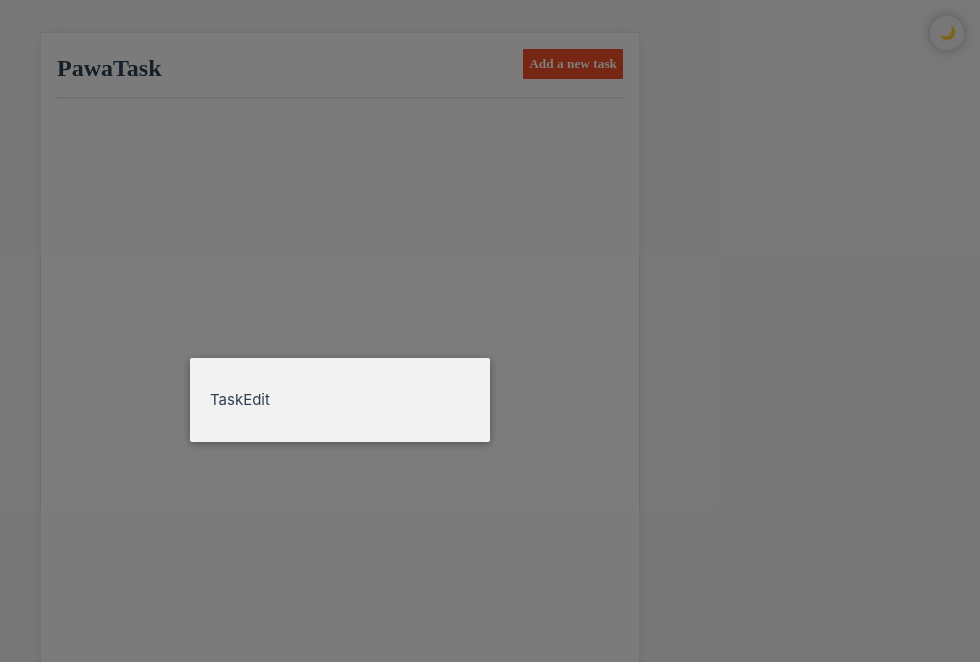
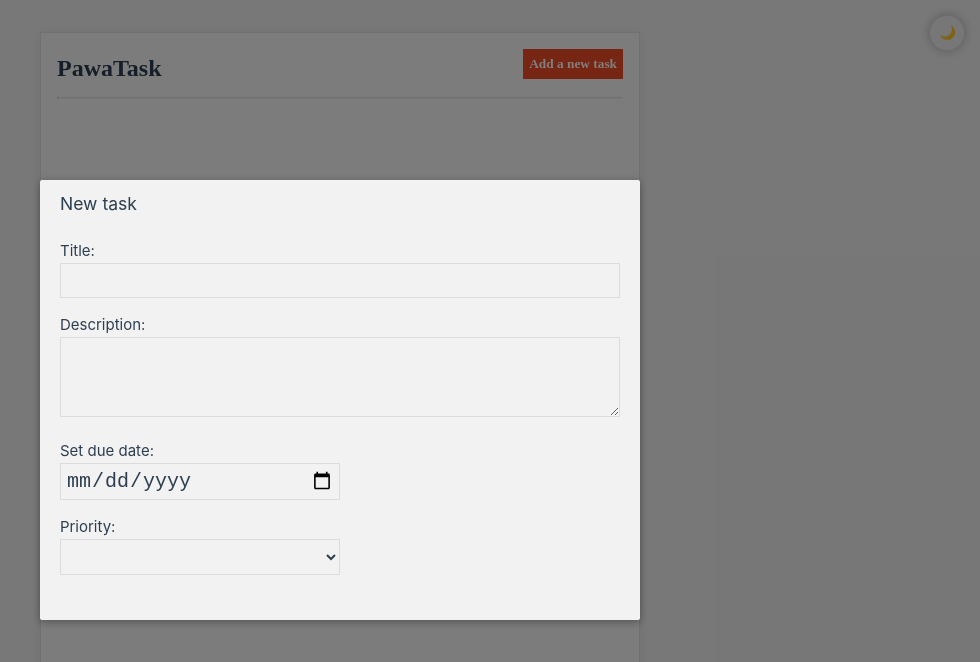
Before and after one commit to umbrellait-Andrey-Zolotarev/pawa-task, a Vue app: page / in a window 1280 px wide. Both pictures are taken after a click on the button "Add a new task". Shown: the top 662 px of the page, without its empty margins (300-1280 px from the left). Built offline with nearby package versions, Linux system fonts and the light colour scheme.

Commit message:
Add create NewTask feature

```diff
--- a/src/assets/base.css
+++ b/src/assets/base.css
@@ -92,6 +92,19 @@ hr {
 }
 
 input[type='checkbox'] {
-    width:30px;
-    height:30px;
+    width: 30px;
+    height: 30px;
 }
+
+textarea, input[type='text'], input[type='date'], select {
+    color: var(--color-text);
+    background-color: var(--color-background-mute);
+    border: 1px solid var(--color-border);
+    padding: 5px;
+    font-size: 15pt;
+}
+
+textarea:focus, input[type='text']:focus, input[type='date']:focus {
+    outline: none;
+    border: 1px solid var(--color-border-hover);
+}
--- a/src/components/ModalDialog.vue
+++ b/src/components/ModalDialog.vue
@@ -1,8 +1,8 @@
 <template>
   <Transition name="modal">
-    <div v-if="show" class="modal-mask" @click="$emit('close')">
+    <div v-if="show" class="modal-mask" @mousedown="$emit('close')">
       <div class="modal-wrapper">
-        <div class="modal-container" @click.stop="">
+        <div class="modal-container" @mousedown.stop="">
           <div v-if="$slots.header" class="modal-header">
             <slot name="header">default header</slot>
           </div>
@@ -53,7 +53,7 @@ defineProps({
 }
 
 .modal-container {
-  width: 300px;
+  max-width: 600px;
   margin: 0 auto;
   padding: 10px 20px;
   background-color: var(--color-background-mute);
--- a/src/store.ts
+++ b/src/store.ts
@@ -30,6 +30,7 @@ export interface Task {
 
 export interface State {
   tasks: Task[]
+  taskEdit?: Task[]
   darkMode: boolean
 }
 
@@ -38,6 +39,7 @@ export const key: InjectionKey<Store<State>> = Symbol()
 export const store = createStore<State>({
   state: {
     tasks: [],
+    taskEdit: undefined,
     darkMode: false,
   },
   actions: {
--- a/src/views/TaskEditView.vue
+++ b/src/views/TaskEditView.vue
@@ -1,5 +1,59 @@
 <template>
-  <div>TaskEdit</div>
+  <div>
+    <form class="task-edit" @submit.prevent="store.dispatch('addTask', task)">
+      <div>
+        <label for="title"> Title:<br /> </label>
+        <input id="title" v-model="task.title" type="text" />
+      </div>
+
+      <div>
+        <label for="description"> Description:<br /> </label>
+        <textarea
+          id="description"
+          v-model="task.description"
+          style="height: 80px"
+        />
+      </div>
+
+      <div>
+        <label for="due-date"> Set due date:<br /> </label>
+        <input
+          id="due-date"
+          v-model="task.dueDate"
+          type="date"
+          style="width: 50%"
+        />
+      </div>
+
+      <div>
+        <label for="priority"> Priority:<br /> </label>
+        <select id="priority" v-model="task.priority" style="width: 50%">
+          <option v-for="pr in Object.keys(priority)" :key="pr">
+            {{ priority[pr] }}
+          </option>
+        </select>
+      </div>
+    </form>
+  </div>
 </template>
 
-<style></style>
+<script setup lang="ts">
+import type { Task } from '@/store'
+import { priority } from '@/store'
+import { ref } from 'vue'
+import { useStore } from 'vuex'
+
+const task = ref({} as Task)
+const store = useStore()
+</script>
+
+<style scoped>
+.task-edit > div {
+  padding-bottom: 15px;
+}
+
+textarea,
+input[type='text'] {
+  width: 100%;
+}
+</style>
--- a/src/views/TaskListView.vue
+++ b/src/views/TaskListView.vue
@@ -14,6 +14,7 @@
       :show="addTaskDialog"
       @close="(input) => (addTaskDialog = input)"
     >
+      <template #header><h3>New task</h3></template>
       <TaskEditView />
     </ModalDialog>
   </main>
```
Also changed, not shown: src/assets/close.png (added), 1 other file (tests, documents, lock files or other folders).
